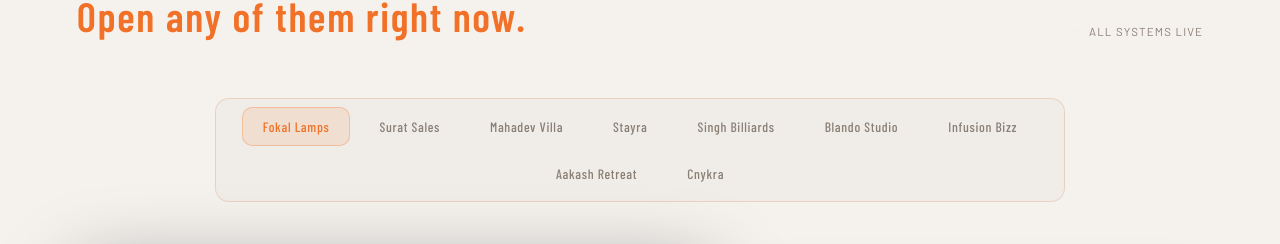
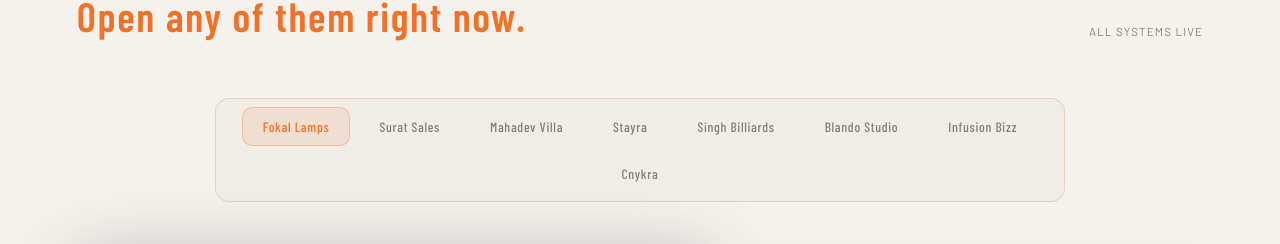
Before and after one commit to brandbuzzersocial-glitch/bblanding, a React (Vite) app: page / in a window 1280 px wide. Shown: the part 4061-4305 px from the top of the page. Built offline with nearby package versions, Linux system fonts and the light colour scheme; a web font is replaced by a local one.

Commit message:
Remove Aakash Retreat from live projects list

```diff
--- a/src/App.jsx
+++ b/src/App.jsx
@@ -304,7 +304,6 @@ export default function App() {
     {name:"Singh Billiards",url:"https://singhbilliards.com/",cat:"Luxury Manufacturing",stack:["Next.js","Framer","GSAP"],color:"#fbbf24",score:100,desc:"High-end manufacturing website for premium billiards and snooker tables with luxury design and scroll-triggered animations.",stat:"10× more leads via website",tag:"Heritage Brand"},
     {name:"Blando Studio",url:"https://blandostudiio.com/",cat:"Creative Agency",stack:["React","Framer","Tailwind"],color:"#ec4899",score:98,desc:"Minimalist creative studio portfolio with high-end typography and smooth page transitions.",stat:"5× more inquiries in Month 1",tag:"Design Studio"},
     {name:"Infusion Bizz",url:"https://infusionbizz.com/",cat:"Enterprise IT",stack:["React","Node","MongoDB"],color:"#06b6d4",score:97,desc:"Full-scale business automation and IT consulting platform engineered for enterprise-level growth and scalability.",stat:"40% operational efficiency boost",tag:"IT Solutions"},
-    {name:"Aakash Retreat",url:"https://aakashretreat.com/",cat:"Wellness Resort",stack:["Next.js","Sanity","Stripe"],color:"#10b981",score:99,desc:"Luxury wellness resort website with immersive visual storytelling and a frictionless reservation system.",stat:"120% booking growth in 90 days",tag:"Boutique Hospitality"},
     {name:"Cnykra",url:"https://cnykra-web.vercel.app/",cat:"Fintech + Web3",stack:["React","Web3.js","Node"],color:"#8b5cf6",score:99,desc:"Advanced crypto-banking and digital asset management platform with real-time portfolio tracking and secure wallet integration.",stat:"₹20Cr+ transaction volume",tag:"Crypto Banking"},
   ];
 
```
